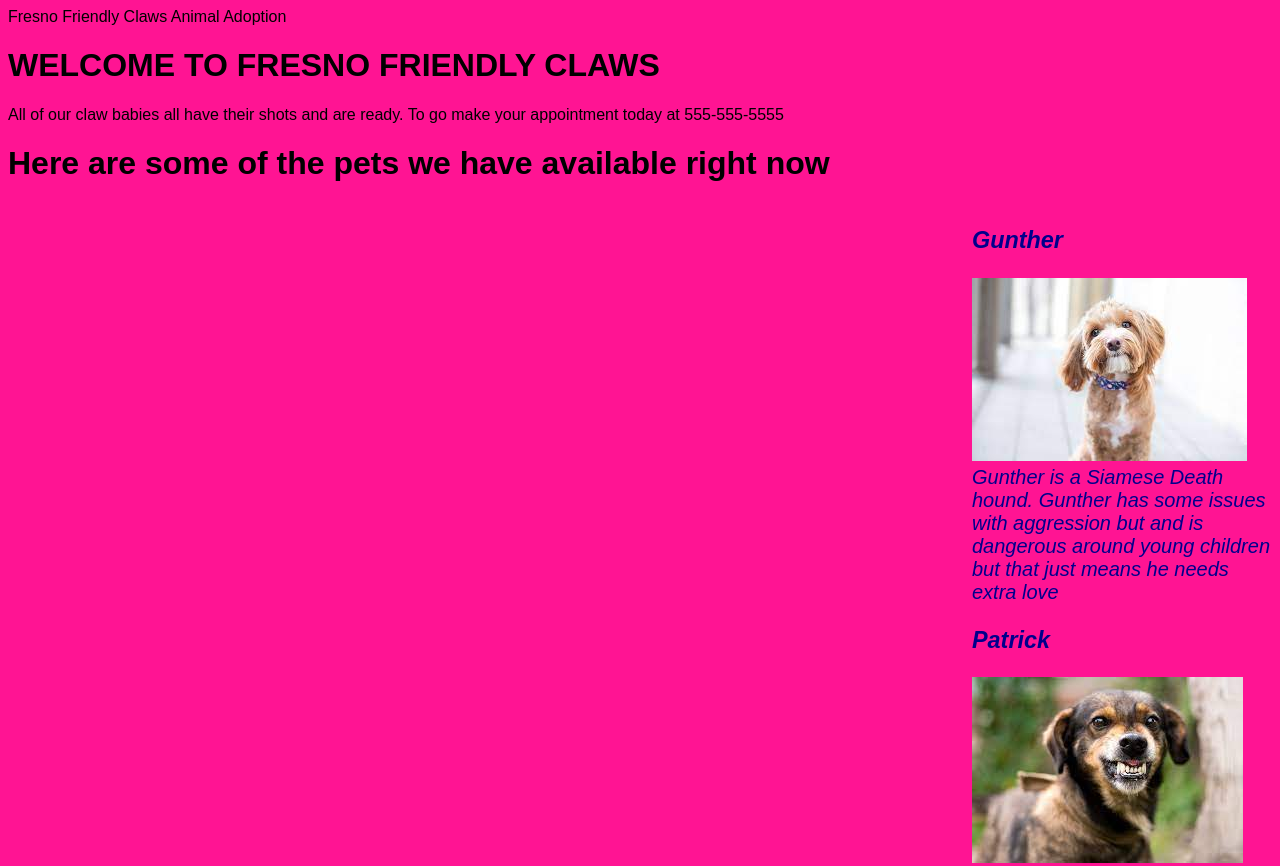
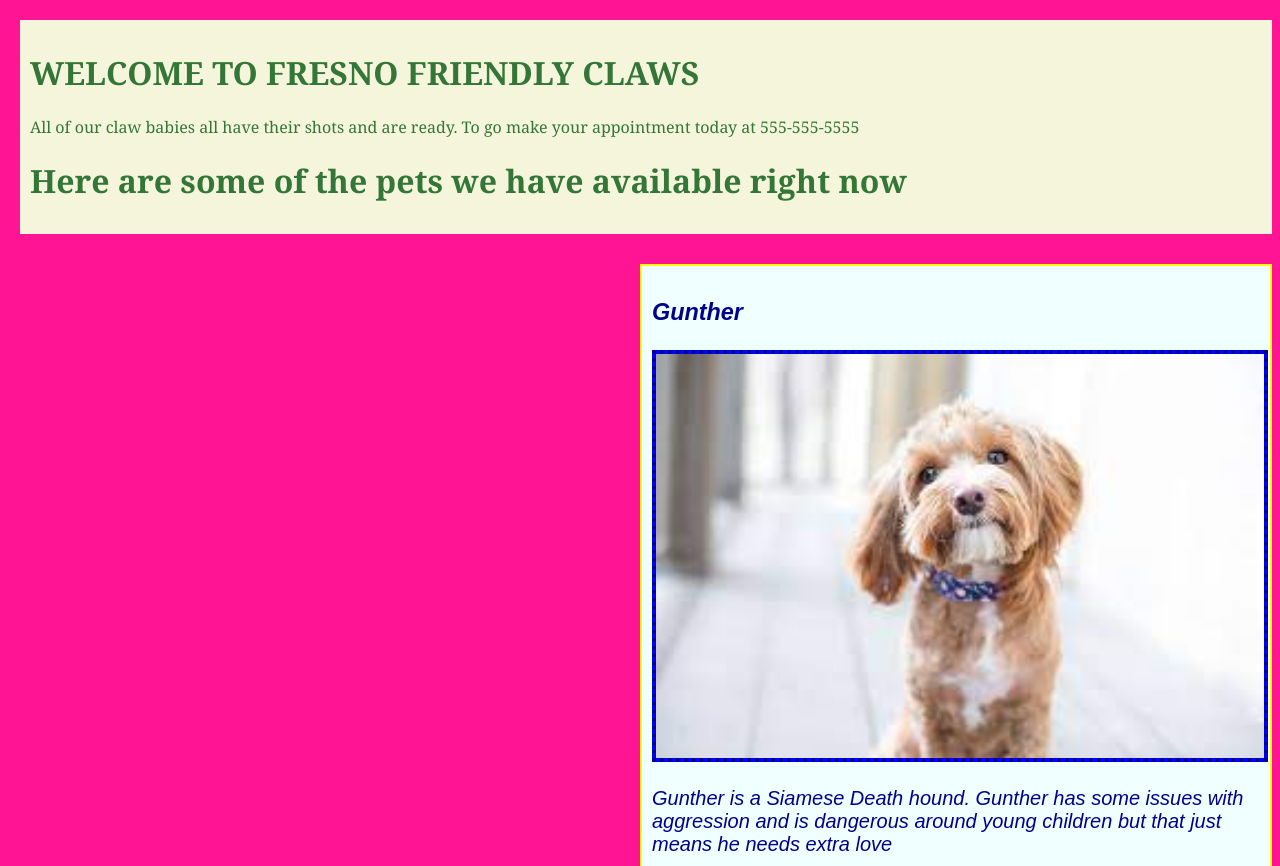
Before and after one commit to ChrisRDavila/animal-shelter, a plain HTML site: page index.html in a window 1280 px wide. Shown: the top 866 px of the page. Drawn offline with Linux system fonts and the light colour scheme.

Commit message:
adding borders, playing around with css styles further

```diff
--- a/css/styles.css
+++ b/css/styles.css
@@ -5,9 +5,32 @@
 body {font-family: sans-serif;
     background-color: deeppink;
 }
-.column {font-style: italic;
+.column {border: 2px solid yellow;
+         padding: 10px;
+         background-color: azure;
+         margin-top: 20px;
+         margin-bottom: 20px;
+         box-sizing: border-box;
+         font-style: italic;
          font-size: 20px;
          color: darkblue;
+         width: 50%;
+         height: auto
         }
-head {color: rgb(16, 52, 18);
+.top {color: rgb(52, 118, 55);
+      border: 4px;
+      padding: 10px;
+      background-color: beige;
+      margin-top: 20px;
+      margin-bottom: 10px;
+      margin-left: 12px;
+      box-sizing: border-box;
+      box-shadow: 10px;
+      font-family: Cambria, Cochin, Georgia, Times, 'Times New Roman', serif;
 }
+.size {width:100%;
+     height: auto;
+     border: 4px;
+     background-color: blue;
+     border-style: dotted;
+}
--- a/index.html
+++ b/index.html
@@ -1,22 +1,24 @@
 <!DOCTYPE html>
 <html lang="en-US">
 <head>
-  <link href="css/styles.css" rel="stylesheet" type="text/css"
   <title>Fresno Friendly Claws Animal Adoption</title>
+  <link href="css/styles.css" rel="stylesheet"" type="text/css"
 </head>
 <body>
+<div class="top">
   <h1>WELCOME TO FRESNO FRIENDLY CLAWS</h1>
     <p>All of our claw babies all have their shots and are ready. To go make your appointment today at 555-555-5555</p>
   <h1>Here are some of the pets we have available right now</h1>
+</div>
   <div class="column">
   <h3>Gunther</h3>
-  <img src="img/dog1.jpeg" alt="curly hair dog"
-    <p>Gunther is a Siamese Death hound. Gunther has some issues with aggression but and is dangerous around young children but that just means he needs extra love</p>
+  <img src="img/dog1.jpeg" class="size">
+    <p>Gunther is a Siamese Death hound. Gunther has some issues with aggression and is dangerous around young children but that just means he needs extra love</p>
   <h3>Patrick</h3>
-  <img src="img/dog2.jpeg" alt="angry dog"
+  <img src="img/dog2.jpeg" class="size">
     <p>Patrick is a Bohemian Hipster Pointer.  He has a short attention span and is easily distracted by new things.</p>
   <h3>Butterfly</h3>
-  <img src="img/wolf.jpeg" alt="wolf"
+  <img src="img/wolf.jpeg" class="size">
     <p>Butterly is a Devonshire Terrier. He is very freindly and inactive so he'd be perfect for small apartments</p>
   </div>
 
```
